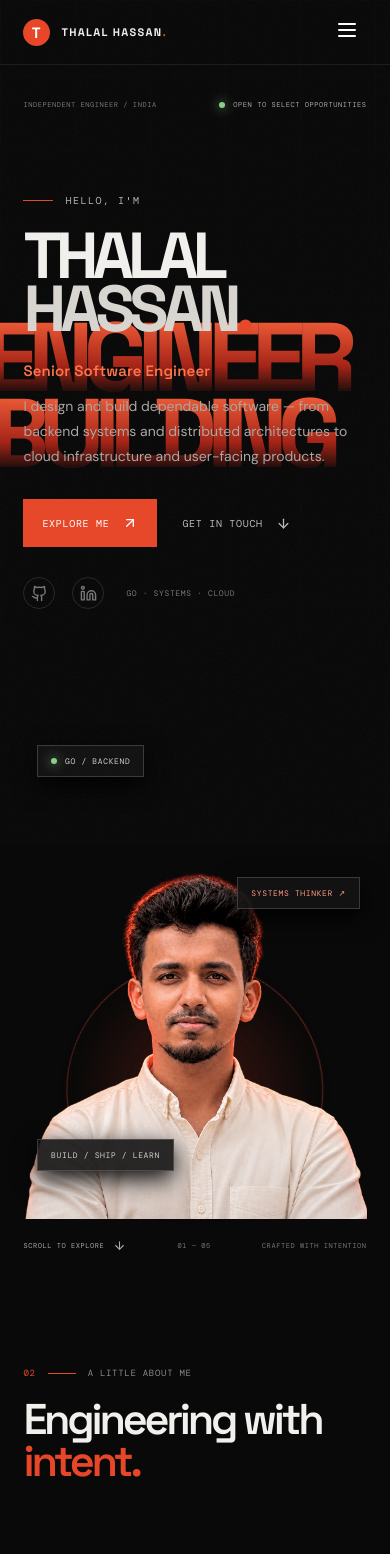
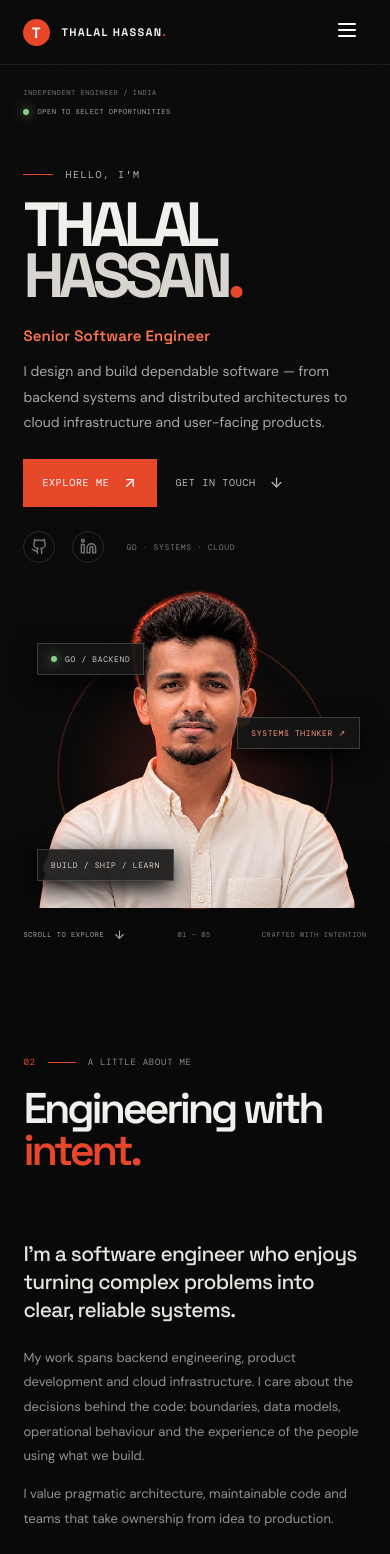
Before and after one commit to thalalhassan/thalalhassan.github.io, a React (Vite) app: page / in a window 390 px wide. Shown: the top 1554 px of the page. Built offline with nearby package versions, Linux system fonts and the light colour scheme.

Commit message:
Add responsive styles for hero section and portrait layout

```diff
--- a/src/styles.css
+++ b/src/styles.css
@@ -1027,3 +1027,51 @@ button {
 .portrait-index {
   z-index: 4;
 }
+
+@media (max-width: 680px) {
+  .hero {
+    min-height: 0;
+    padding-top: 88px;
+  }
+  .hero-topline {
+    flex-direction: column;
+    align-items: flex-start;
+    gap: 10px;
+  }
+  .hero-content {
+    padding-top: 42px;
+  }
+  .hero-title__backdrop {
+    display: none;
+  }
+  .hero h1 {
+    font-size: clamp(58px, 16vw, 78px);
+    margin-top: 18px;
+  }
+  .hero-actions {
+    gap: 18px;
+    margin-top: 24px;
+  }
+  .hero-socials {
+    margin-top: 24px;
+  }
+  .hero-visual {
+    height: min(86vw, 340px);
+    min-height: 0;
+  }
+  .portrait-frame {
+    width: 100%;
+    height: 100%;
+  }
+  .hero-portrait {
+    width: 115%;
+    height: 115%;
+  }
+  .portrait-orbit {
+    width: 80%;
+  }
+  .contact-email {
+    gap: 10px;
+    font-size: clamp(20px, 6vw, 32px);
+  }
+}
```
